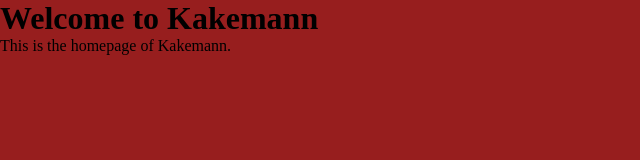
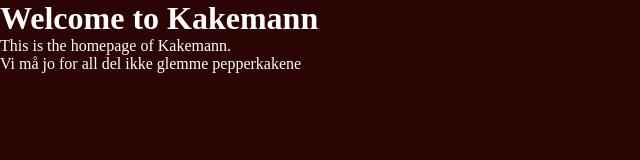
Before and after one commit to Andreastak86/kakemann, a plain HTML site: page index.html in a window 1280 px wide. Shown: the whole page, without its empty margins (0-640 px from the left). Drawn offline with Linux system fonts and the light colour scheme.

Commit message:
lagt til pepperkake

```diff
--- a/index.html
+++ b/index.html
@@ -9,5 +9,6 @@
     <body>
         <h1>Welcome to Kakemann</h1>
         <p>This is the homepage of Kakemann.</p>
+        <p>Vi må jo for all del ikke glemme pepperkakene</p>
     </body>
 </html>
--- a/styles.css
+++ b/styles.css
@@ -2,5 +2,6 @@
     box-sizing: border-box;
     margin: 0;
     padding: 0;
-    background-color: #971e1eff;
+    background-color: #2b0404ff;
+    color: #ffffff;
 }
```
